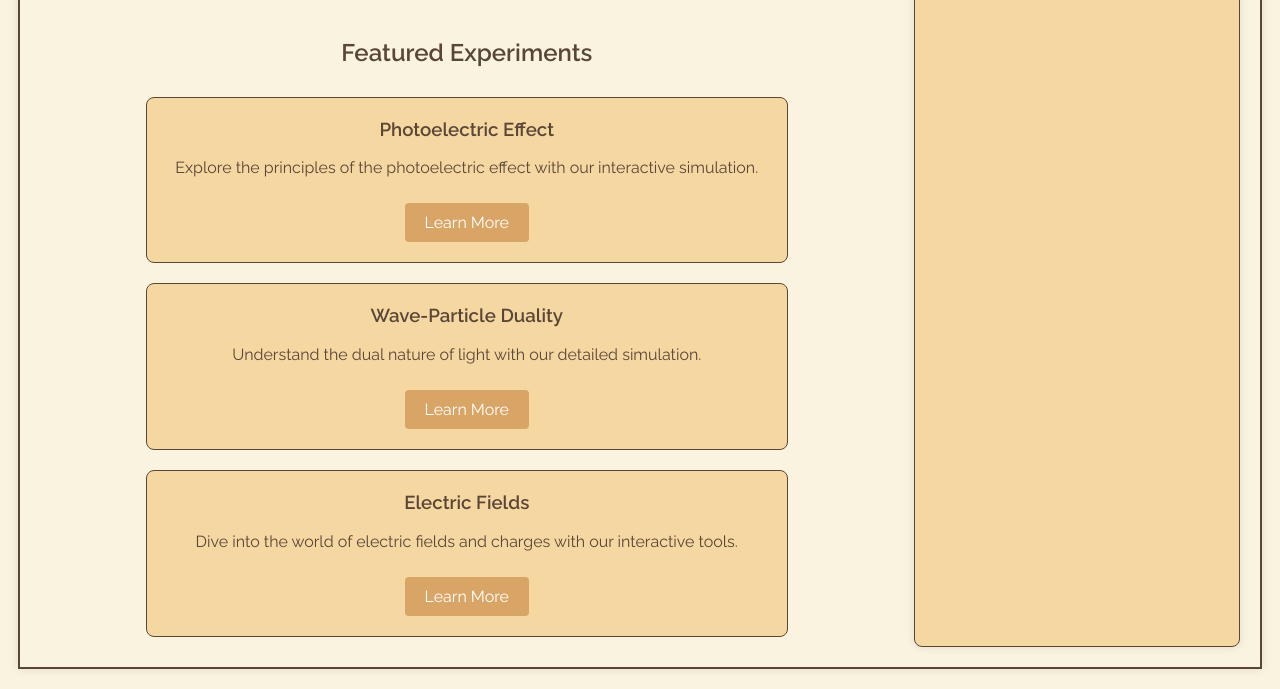
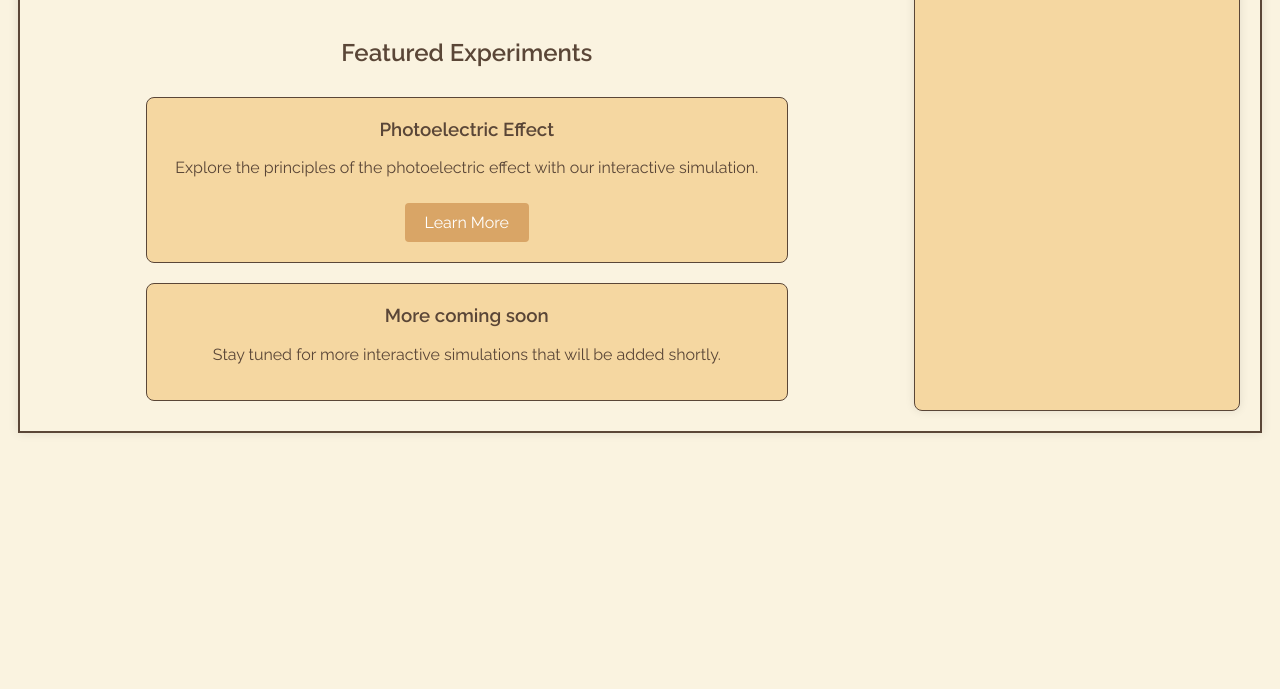
Before and after one commit to sb-phys/alevelphysicslab, a plain HTML site: page index.html in a window 1280 px wide. Shown: the part 732-1421 px from the top of the page. After the commit the page ends 1185 px from the top, so only its background shows below. Drawn offline with Linux system fonts and the light colour scheme.

Commit message:
Add files via upload

```diff
--- a/index.html
+++ b/index.html
@@ -44,14 +44,8 @@
                 <a href="#" onclick="showExperiment('photoelectric-effect')">Learn More</a>
             </div>
             <div class="experiment">
-                <h3>Wave-Particle Duality</h3>
-                <p>Understand the dual nature of light with our detailed simulation.</p>
-                <a href="#">Learn More</a>
-            </div>
-            <div class="experiment">
-                <h3>Electric Fields</h3>
-                <p>Dive into the world of electric fields and charges with our interactive tools.</p>
-                <a href="#">Learn More</a>
+                <h3>More coming soon</h3>
+                <p>Stay tuned for more interactive simulations that will be added shortly.</p>
             </div>
         </section>
     </div>
@@ -103,7 +97,7 @@
         <div class="results">
             <p>Photon Energy: <span id="photon-energy">0</span> eV</p>
             <p>Electron Kinetic Energy: <span id="electron-energy">0</span> eV</p>
-            <p>Threshold Frequency: <span id="threshold-frequency">0</span> x 10^12 Hz</p>
+            <p>Threshold Frequency: <span id="threshold-frequency">0</span> Hz</p>
         </div>
         <div class="explanation">
             <h3>Photoelectric Effect</h3>
```
